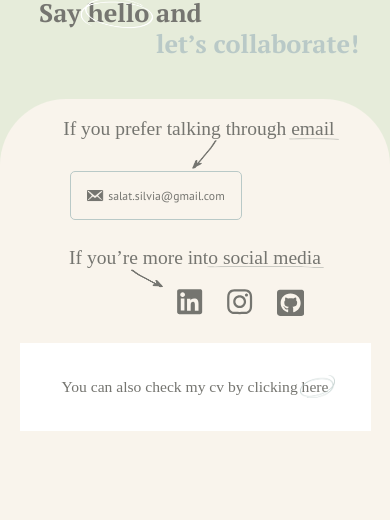
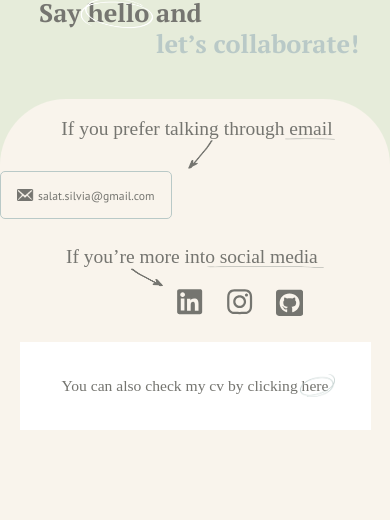
Before and after one commit to silsc/portfolio, a Jekyll site: the page built from index.markdown, in a window 390 px wide. Shown: the part 2328-2848 px from the top of the page. Built offline with Jekyll 4.4.1, drawn with Linux system fonts in a browser that asks for light colours.

Commit message:
FIX/RESpphone contact container

```diff
--- a/_sass/_contact.scss
+++ b/_sass/_contact.scss
@@ -145,6 +145,7 @@
         font-size: 5vw;
       }
       .email-box {
+        width: 99%;
         .underline-email {
         top: 10vw;
         right: 13vw;
@@ -154,8 +155,10 @@
           border-radius: 5px;
           width: 35vw;
           padding: 0 5vw 0 3.5vw;
+          margin: 0;
           top: 3vw;
-          left: 18vw;
+          right: 50%;
+          left: 0;
           .email-icon {
             width: 5vw;
           }
@@ -175,6 +178,7 @@
       .social-box {
         position: relative;
         margin-bottom: 5%;
+        width: 98%;
         .underline-sns {
           top: 10vw;
           left: 53vw;
```
